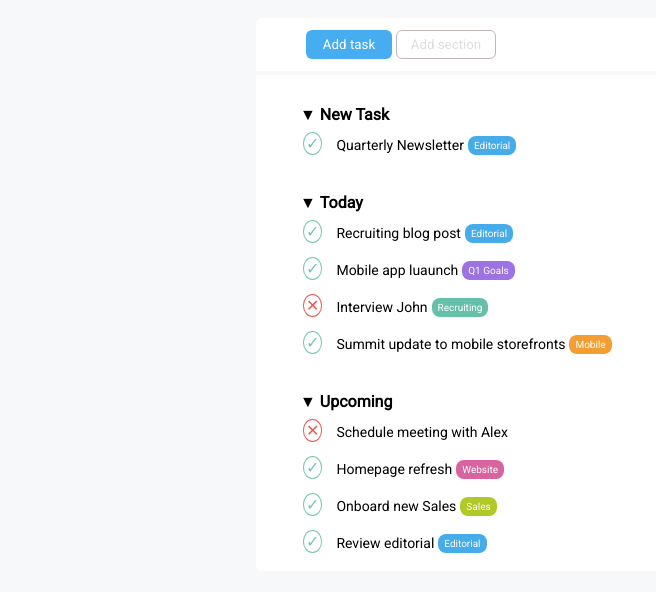
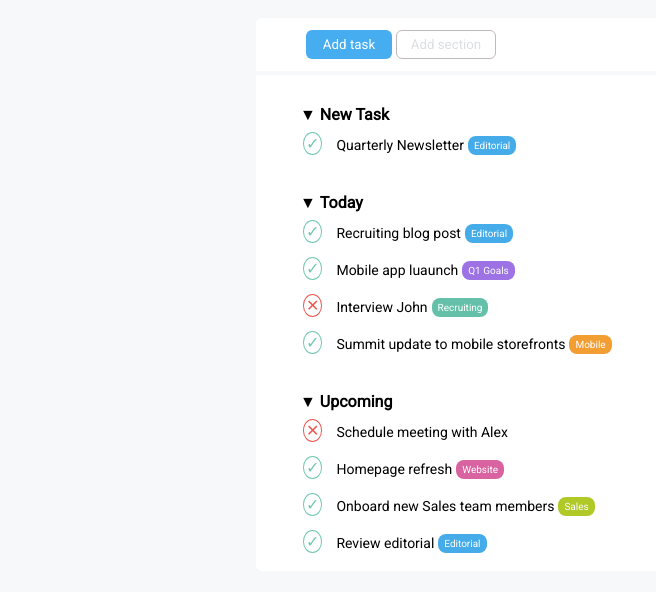
Before and after one commit to Francesco98Welcome/html-css-toboolist, a plain HTML site: page index.html in a window 1280 px wide. Shown: the part 84-676 px from the top of the page, without its empty margins (0-656 px from the left). Drawn offline with Linux system fonts and the light colour scheme.

Commit message:
definitivo

```diff
--- a/index.html
+++ b/index.html
@@ -47,7 +47,7 @@
                 <ul>
                     <li class="x first-li"><span class="sp-li">Schedule meeting with Alex</span></li>
                     <li class="v website"><span class="sp-li">Homepage refresh</span></li>
-                    <li class="v sales"><span class="sp-li">Onboard new Sales</span></li>
+                    <li class="v sales"><span class="sp-li">Onboard new Sales team members</span></li>
                     <li class="v editorial"><span class="sp-li">Review editorial</span></li>
                 </ul>
             </section>
```
